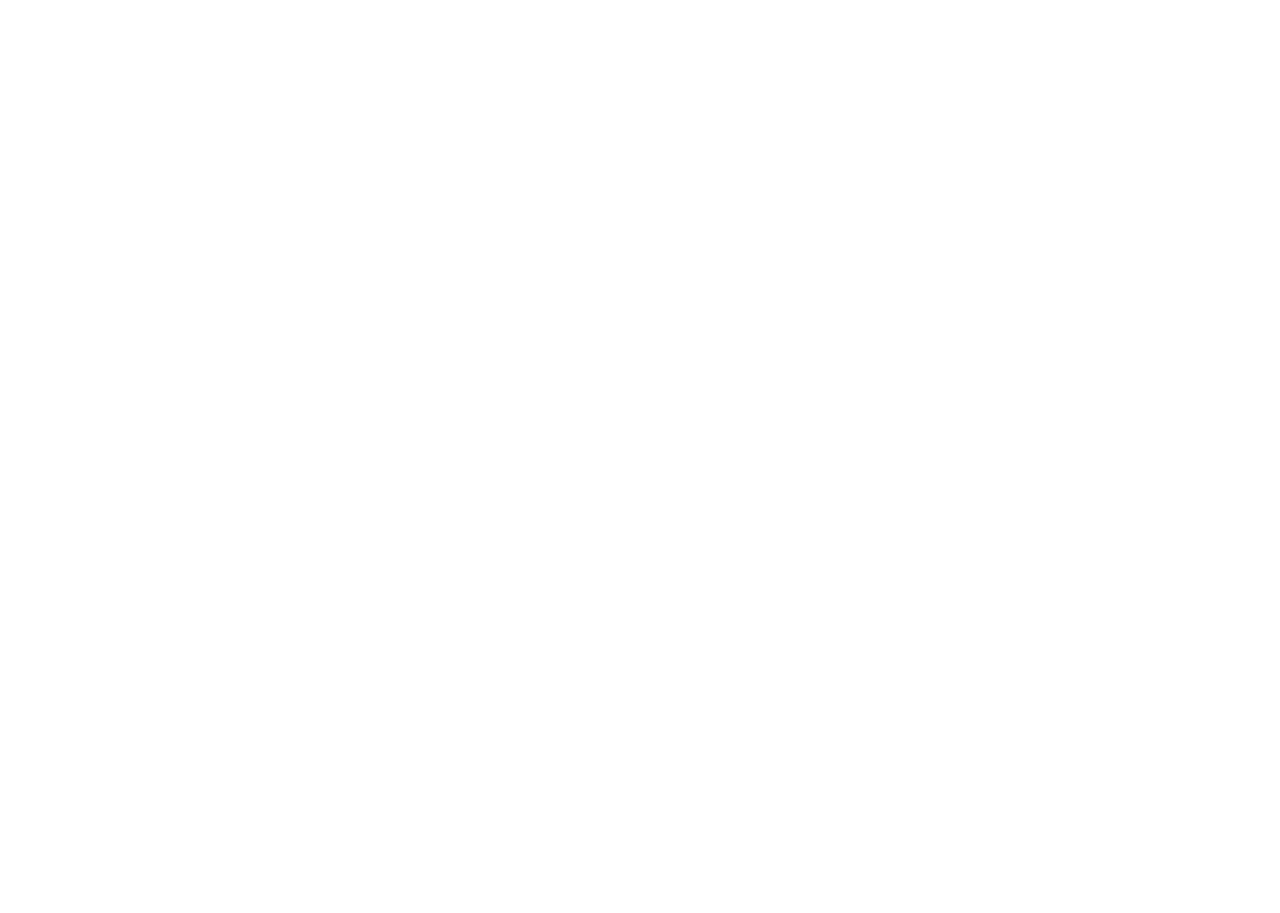
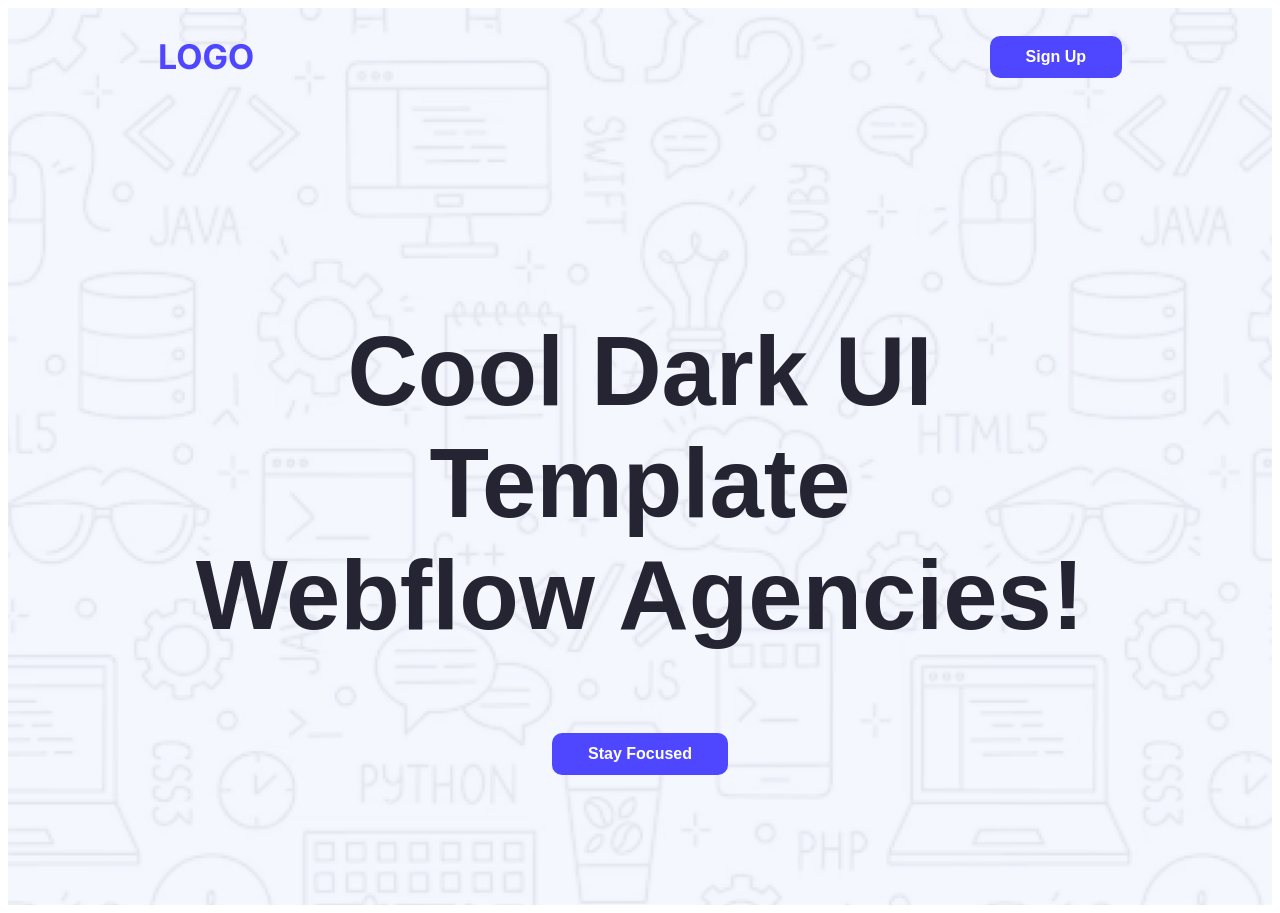
Before and after one commit to anjan0003/B12-Assignment-01-Anjan-Nandy, a plain HTML site: page index.html in a window 1280 px wide. Before the commit the page ends 800 px from the top, so only its background shows below. Drawn offline with Linux system fonts and the light colour scheme.

Commit message:
added header sectiion

```diff
--- a/index.html
+++ b/index.html
@@ -1,11 +1,36 @@
 <!DOCTYPE html>
 <html lang="en">
+
 <head>
     <meta charset="UTF-8">
     <meta name="viewport" content="width=device-width, initial-scale=1.0">
-    <title>B12-Assignment-01-Anjan-Nandy</title>
+    <title>B12-Assignment-01</title>
+    <link rel="preconnect" href="https://fonts.googleapis.com">
+    <link rel="preconnect" href="https://fonts.gstatic.com" crossorigin>
+    <link href="https://fonts.googleapis.com/css2?family=Inter:ital,opsz,wght@0,14..32,100..900;1,14..32,100..900&family=Open+Sans:ital,wght@0,300..800;1,300..800&display=swap"
+        rel="stylesheet">
+
+    <link rel="stylesheet" href="style.css/style.css">
 </head>
+
 <body>
+    <header class="header-img">
+        <nav>
+            <h2 class="nav-title-logo inter-normal text-primary">LOGO</h2>
+            <ul>
+                <li><a href=""><button class="btn-primary raleway-normal">Sign Up</button></a></li>
+            </ul>
+        </nav>
+       <div class="banner">
+            <div class="banner-title dark-2 raleway-normal">
+                 <h2>Cool Dark UI Template<br>Webflow Agencies!</h2>
+            </div>
+             <button class="btn-primary raleway-normal"> Stay Focused </button>
+
+        </div>
+    </header>
+
 
 </body>
+
 </html>
--- a/style.css/style.css
+++ b/style.css/style.css
@@ -0,0 +1,91 @@
+
+.inter-normal{
+  font-family: "Inter", sans-serif;
+  font-optical-sizing: auto;
+  font-style: normal;
+}
+
+.raleway-normal{
+  font-family: "Raleway", sans-serif;
+  font-optical-sizing: auto;
+  font-style: normal;
+}
+
+/* shared style */
+
+.main-bg{
+background-color:
+        #E6E6FA
+}
+.secondary-bg{.
+    background-color:  #f3f4f6;
+}
+.third-bg{
+    color: #8987A1;
+}
+
+.text-primary{
+    color: #4E47FF;
+}
+
+.btn-primary{
+    background-color: #4E47FF;
+    font-weight: bold;
+    font-size: 16px;
+    color: white;
+    border: none;
+    padding: 12px 36px;
+    border-radius: 10px;
+}
+
+/* header */
+.header-img{
+    background-image: url(../image/Hero-bg.png);
+    background-repeat: no-repeat;
+    background-attachment: fixed;
+    background-size: cover;
+    background-position: center;
+    height: 100%;
+
+}
+/* Nav styles */
+nav{
+    display: flex;
+    align-items: center;
+    justify-content: space-between;
+    margin: 0px 150px;
+}
+.nav-title-logo{
+    font-weight: bolder;
+    font-size: 34px;
+
+}
+nav ul{
+    display: flex;
+    align-items: center;
+}
+nav ul li {
+    list-style: none;
+
+}
+/* nav li a {
+    text-decoration: none;
+    font-size: 20px;
+} */
+
+.dark-2 {
+    color: #252432;
+}
+
+
+/* banner styles */
+
+.banner{
+    padding: 130px 150px;
+    text-align: center;
+
+}
+.banner-title{
+    font-weight:bold ;
+    font-size: 65px;
+}
```
